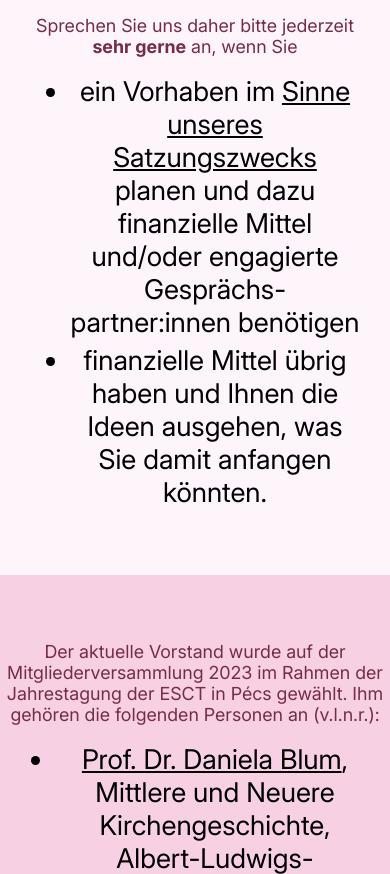
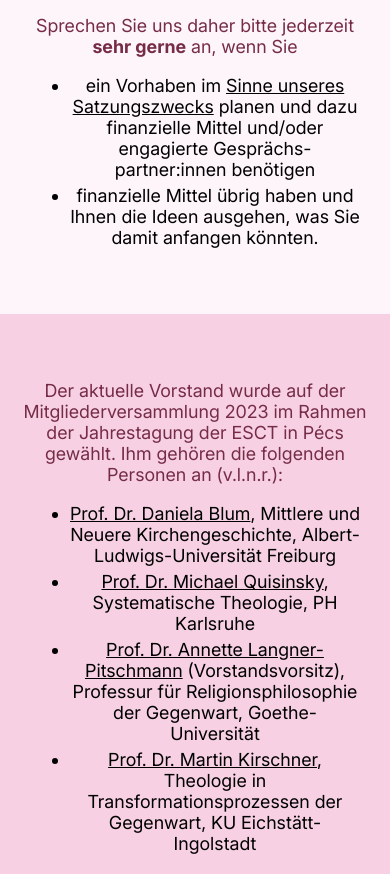
Before and after one commit to dudewithdonuts-code/eurotheologie, a plain HTML site: page index.html in a window 390 px wide. Shown: the part 6954-7828 px from the top of the page. Drawn offline with Linux system fonts and the light colour scheme.

Commit message:
Fix <ul li> Größe auf Smartphones

```diff
--- a/style.css
+++ b/style.css
@@ -163,6 +163,7 @@ nav ul li{
 }
 ul li {
   padding-bottom: 0.6em;
+  font-size: var(--standardFS);
 }
 ul li a {
   text-decoration: none;
@@ -335,8 +336,7 @@ footer h1 {
   h1 { font-size: 2.5em; }
   h2 { font-size: 28px; }
   h3 { font-size: 20px; }
-  p { font-size: 18px; }
-
+  p, ul li{ font-size: 18px; }
   /* Navigation anpassen */
   nav ul {
     justify-content: center; /* Links in der Mitte zentrieren */
```
